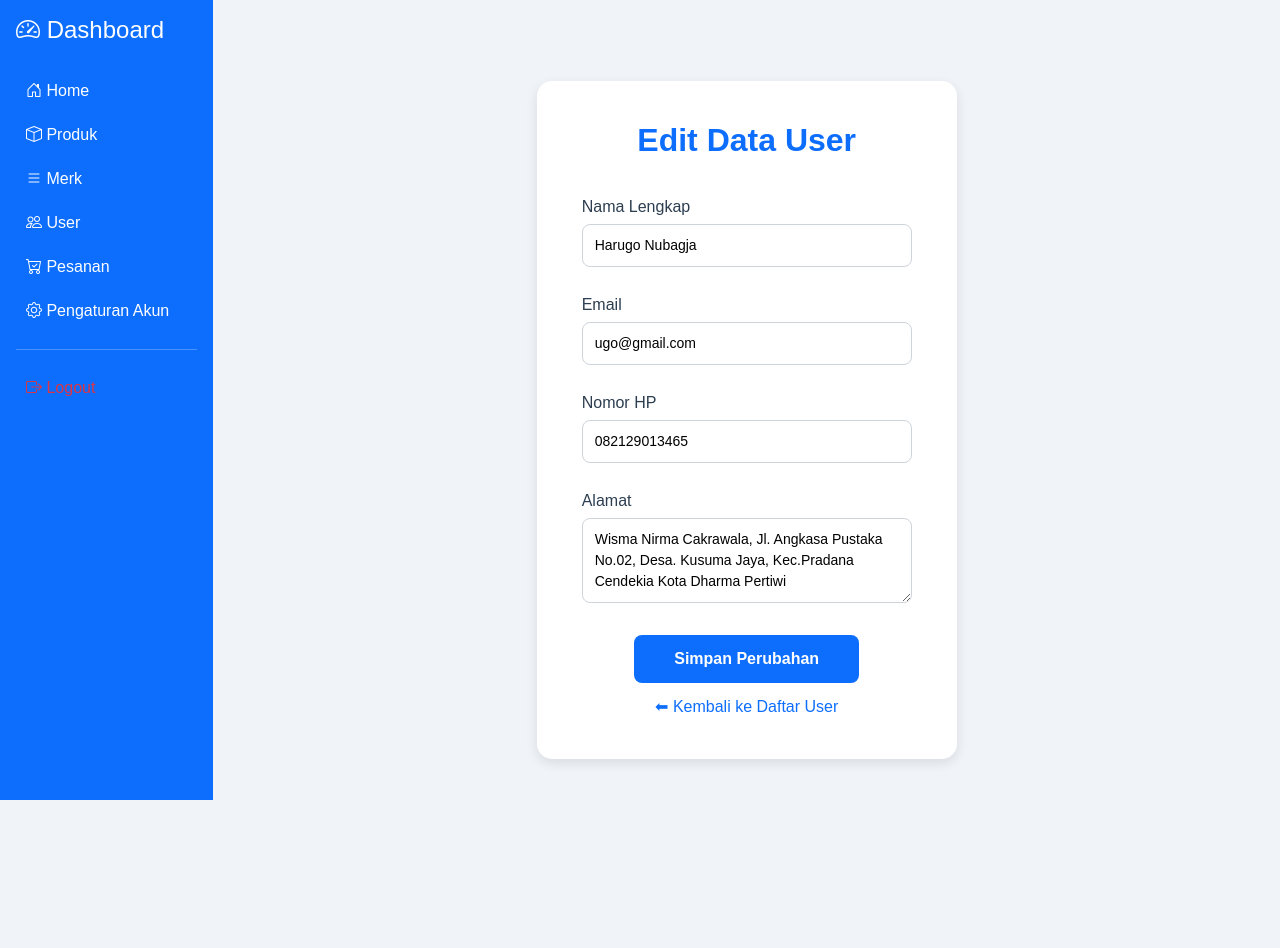
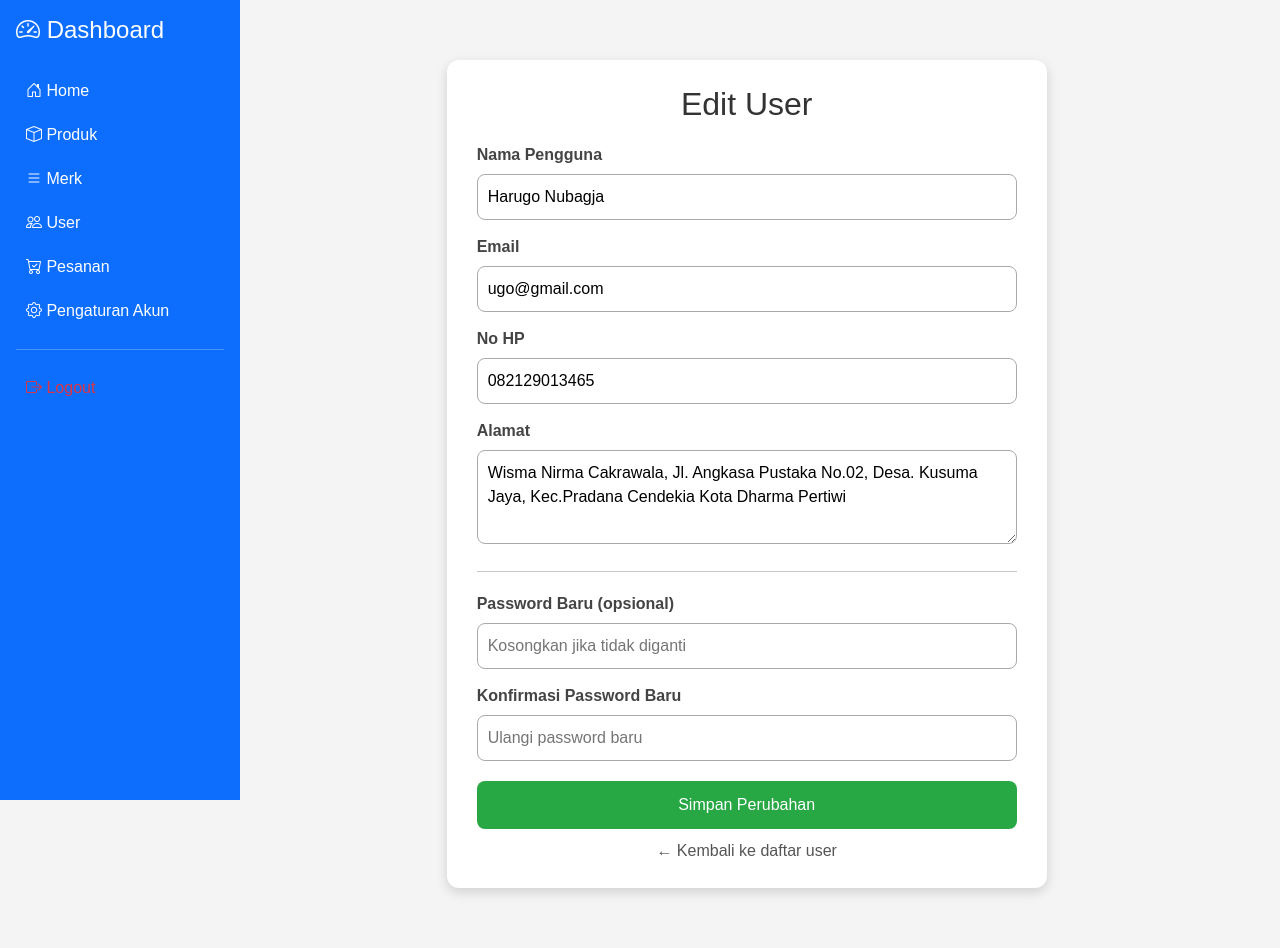
Before and after one commit to zulfaalfathunisa01/dealer_zulfa, a PHP site: page /admin/index.php?page=user_update&id=27 in a window 1280 px wide. Before the commit the page ends 800 px from the top, so only its background shows below. Run offline with PHP 8.4, Linux system fonts and the light colour scheme; a user stored in the database is signed in; data comes from the database, SQL or seed files in the repository.

Commit message:
update hari ini 20-11-2025

```diff
--- a/admin/user_update.php
+++ b/admin/user_update.php
@@ -1,182 +1,164 @@
 <?php
-include "../db/koneksi.php";
+include __DIR__ . "/../db/koneksi.php";
 
-// --- Ambil data user berdasarkan ID ---
-if (isset($_GET['id'])) {
-    $id = intval($_GET['id']);
-    $query = mysqli_query($koneksi, "SELECT * FROM pengguna WHERE id_pengguna = $id");
+// Pastikan ada ID
+if (!isset($_GET['id'])) {
+    die("<h3>ID User tidak ditemukan!</h3>");
+}
 
-    if (mysqli_num_rows($query) > 0) {
-        $user = mysqli_fetch_assoc($query);
+$id = intval($_GET['id']);
+
+// =========================
+// 1. Ambil data user
+// =========================
+$stmt = $koneksi->prepare("SELECT * FROM pengguna WHERE id_pengguna = ?");
+$stmt->bind_param("i", $id);
+$stmt->execute();
+$data = $stmt->get_result()->fetch_assoc();
+
+if (!$data) {
+    die("<h3>User tidak ditemukan!</h3>");
+}
+
+// =========================
+// 2. Proses Update Data
+// =========================
+if (isset($_POST['update'])) {
+
+    $nama   = trim($_POST['nama_pengguna']);
+    $email  = trim($_POST['email']);
+    $no_hp  = trim($_POST['no_hp']);
+    $alamat = trim($_POST['alamat']);
+
+    // Jika password ingin diganti
+    $password_baru = trim($_POST['password_baru']);
+    $konfirmasi    = trim($_POST['konfirmasi_password']);
+
+    if ($password_baru !== "" && $password_baru !== $konfirmasi) {
+        echo "<script>alert('Konfirmasi password tidak cocok!');</script>";
     } else {
-        echo "<script>alert('Data user tidak ditemukan!'); window.location='index.php?page=user';</script>";
+
+        // Update data tanpa password
+        $sql = $koneksi->prepare("
+            UPDATE pengguna
+            SET nama_pengguna=?, email=?, no_hp=?, alamat=?
+            WHERE id_pengguna=?
+        ");
+        $sql->bind_param("ssssi", $nama, $email, $no_hp, $alamat, $id);
+        $sql->execute();
+
+        // Kalau password diisi → update password
+        if ($password_baru !== "") {
+            $pass = password_hash($password_baru, PASSWORD_DEFAULT);
+            $u = $koneksi->prepare("UPDATE pengguna SET password=? WHERE id_pengguna=?");
+            $u->bind_param("si", $pass, $id);
+            $u->execute();
+        }
+
+        echo "<script>
+                alert('Data user berhasil diperbarui!');
+                window.location='index.php?page=user';
+              </script>";
         exit;
     }
-} else {
-    echo "<script>alert('ID user tidak ditemukan!'); window.location='index.php?page=user';</script>";
-    exit;
 }
 
-// --- Proses update ---
-if ($_SERVER["REQUEST_METHOD"] === "POST") {
-    $nama   = mysqli_real_escape_string($koneksi, $_POST['nama_pengguna']);
-    $email  = mysqli_real_escape_string($koneksi, $_POST['email']);
-    $no_hp  = mysqli_real_escape_string($koneksi, $_POST['no_hp']);
-    $alamat = mysqli_real_escape_string($koneksi, $_POST['alamat']);
-
-    // ✅ Cek apakah data sudah digunakan oleh user lain
-    $cek_duplikat = mysqli_query($koneksi, "
-        SELECT * FROM pengguna
-        WHERE (email='$email' OR no_hp='$no_hp' OR nama_pengguna='$nama')
-        AND id_pengguna != $id
-    ");
-
-    if (mysqli_num_rows($cek_duplikat) > 0) {
-        echo "<script>alert('❌ Gagal! Data sudah digunakan oleh user lain.'); history.back();</script>";
-        exit;
-    }
-
-    // Jika tidak duplikat → lanjut update
-    $sql = "UPDATE pengguna
-            SET nama_pengguna='$nama', email='$email', no_hp='$no_hp', alamat='$alamat'
-            WHERE id_pengguna=$id";
-
-    if (mysqli_query($koneksi, $sql)) {
-        echo "<script>alert('✅ Data user berhasil diperbarui!'); window.location='index.php?page=user';</script>";
-        exit;
-    } else {
-        echo "❌ Error: " . mysqli_error($koneksi);
-    }
-}
 ?>
 
 <!DOCTYPE html>
 <html lang="id">
 <head>
   <meta charset="UTF-8">
-  <title>Edit User | ZULFORCE</title>
-  <link href="https://cdn.jsdelivr.net/npm/bootstrap@5.3.3/dist/css/bootstrap.min.css" rel="stylesheet">
+  <title>Edit User</title>
+
   <style>
     body {
-      font-family: 'Poppins', sans-serif;
-      background-color: #f0f4f8;
+      font-family: Arial, sans-serif;
+      background: #f4f4f4;
       margin: 0;
       padding: 0;
     }
-
-    .center-wrapper {
-      display: flex;
-      justify-content: center;
-      align-items: center;
-      min-height: 100vh;
+    .container {
+      max-width: 600px;
+      background: #fff;
+      margin: 40px auto;
+      padding: 25px 30px;
+      border-radius: 12px;
+      box-shadow: 0 4px 12px rgba(0,0,0,0.15);
     }
-
-    .edit-card {
-      background: #fff;
-      padding: 40px 45px;
-      border-radius: 15px;
-      box-shadow: 0 4px 12px rgba(0, 0, 0, 0.1);
-      width: 420px;
-      max-width: 90%;
-      text-align: left;
-      animation: fadeIn 0.4s ease;
-    }
-
     h2 {
       text-align: center;
-      color: #0d6efd;
-      font-weight: 700;
-      margin-bottom: 25px;
+      margin-bottom: 20px;
+      color: #333;
     }
-
     label {
-      font-weight: 500;
-      color: #2c3e50;
-      margin-top: 10px;
+      font-weight: bold;
+      display: block;
+      margin-top: 15px;
+      color: #444;
     }
-
     input, textarea {
       width: 100%;
-      padding: 10px 12px;
-      border: 1px solid #ced4da;
+      padding: 10px;
+      margin-top: 7px;
       border-radius: 8px;
-      margin-top: 5px;
-      font-size: 14px;
-      box-sizing: border-box;
+      border: 1px solid #aaa;
     }
-
-    textarea { resize: vertical; }
-
-    .btn-container {
-      text-align: center;
-      margin-top: 25px;
-    }
-
-    .btn-submit {
-      background: #0d6efd;
+    button {
+      width: 100%;
+      padding: 12px;
+      background: #28a745;
       color: #fff;
       border: none;
-      padding: 12px 40px;
+      font-size: 16px;
       border-radius: 8px;
-      font-size: 16px;
-      font-weight: 600;
-      transition: background 0.3s ease;
+      margin-top: 20px;
+      cursor: pointer;
     }
-
-    .btn-submit:hover { background: #0b5ed7; }
-
-    .back-btn {
-      display: inline-block;
-      margin-top: 12px;
+    button:hover {
+      background: #218838;
+    }
+    .btn-back {
+      display: block;
+      text-align: center;
+      margin-top: 10px;
+      color: #555;
       text-decoration: none;
-      color: #0d6efd;
-      font-weight: 500;
-    }
-
-    .back-btn:hover { text-decoration: underline; }
-
-    @keyframes fadeIn {
-      from { opacity: 0; transform: translateY(10px); }
-      to { opacity: 1; transform: translateY(0); }
     }
   </style>
+
 </head>
 <body>
 
-  <div class="center-wrapper">
-    <div class="edit-card">
-      <h2>Edit Data User</h2>
-      <form action="" method="post">
-        <div class="mb-3">
-          <label for="nama_pengguna">Nama Lengkap</label>
-          <input type="text" id="nama_pengguna" name="nama_pengguna"
-                value="<?= htmlspecialchars($user['nama_pengguna'] ?? '') ?>" required>
-        </div>
+<div class="container">
+  <h2>Edit User</h2>
 
-        <div class="mb-3">
-          <label for="email">Email</label>
-          <input type="email" id="email" name="email"
-                value="<?= htmlspecialchars($user['email'] ?? '') ?>" required>
-        </div>
+  <form method="post">
+    <label>Nama Pengguna</label>
+    <input type="text" name="nama_pengguna" value="<?= htmlspecialchars($data['nama_pengguna']) ?>" required>
 
-        <div class="mb-3">
-          <label for="no_hp">Nomor HP</label>
-          <input type="text" id="no_hp" name="no_hp"
-                value="<?= htmlspecialchars($user['no_hp'] ?? '') ?>" required>
-        </div>
+    <label>Email</label>
+    <input type="email" name="email" value="<?= htmlspecialchars($data['email']) ?>" required>
 
-        <div class="mb-3">
-          <label for="alamat">Alamat</label>
-          <textarea id="alamat" name="alamat" rows="3" required><?= htmlspecialchars($user['alamat'] ?? '') ?></textarea>
-        </div>
+    <label>No HP</label>
+    <input type="text" name="no_hp" value="<?= htmlspecialchars($data['no_hp']) ?>" required>
 
-        <div class="btn-container">
-          <button type="submit" class="btn-submit">Simpan Perubahan</button><br>
-          <a href="index.php?page=user" class="back-btn">⬅ Kembali ke Daftar User</a>
-        </div>
-      </form>
-    </div>
-  </div>
+    <label>Alamat</label>
+    <textarea name="alamat" rows="3" required><?= htmlspecialchars($data['alamat']) ?></textarea>
+
+    <hr style="margin: 20px 0;">
+
+    <label>Password Baru (opsional)</label>
+    <input type="password" name="password_baru" placeholder="Kosongkan jika tidak diganti">
+
+    <label>Konfirmasi Password Baru</label>
+    <input type="password" name="konfirmasi_password" placeholder="Ulangi password baru">
+
+    <button type="submit" name="update">Simpan Perubahan</button>
+  </form>
+
+  <a href="index.php?page=user" class="btn-back">← Kembali ke daftar user</a>
+</div>
 
 </body>
 </html>
```
Also changed, not shown: admin/home.php (+15 -24 lines), admin/user.php (+48 -41 lines), admin/user_add.php (+86 -40 lines).
